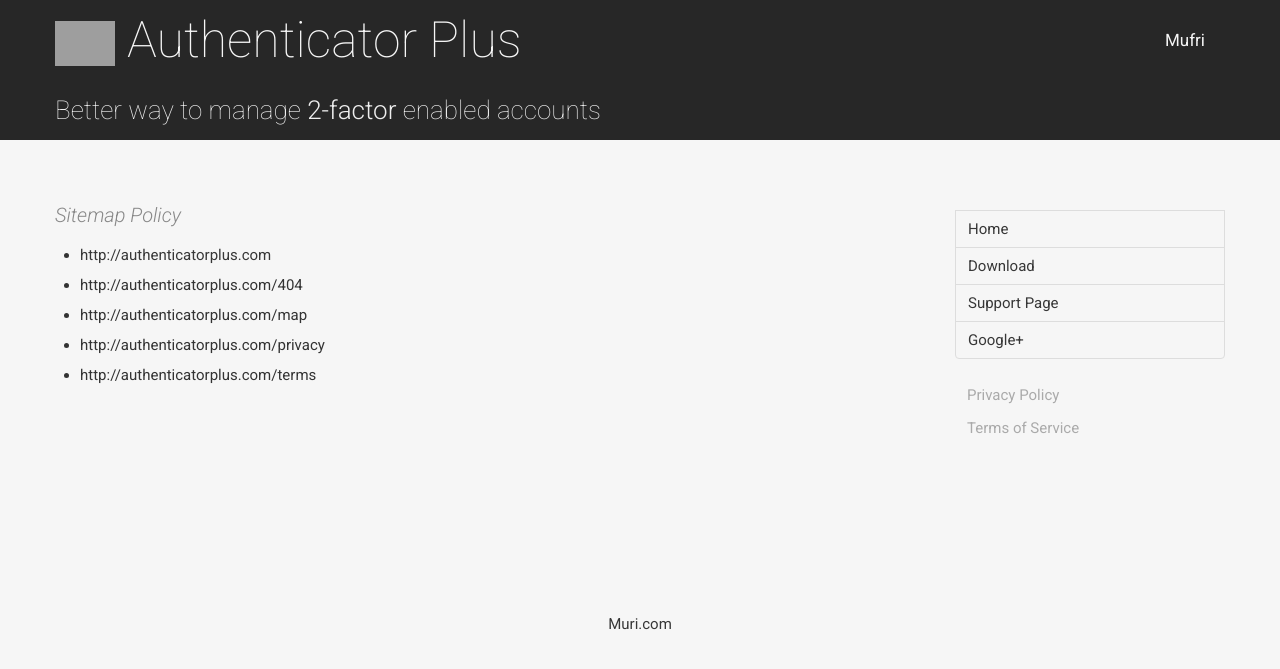
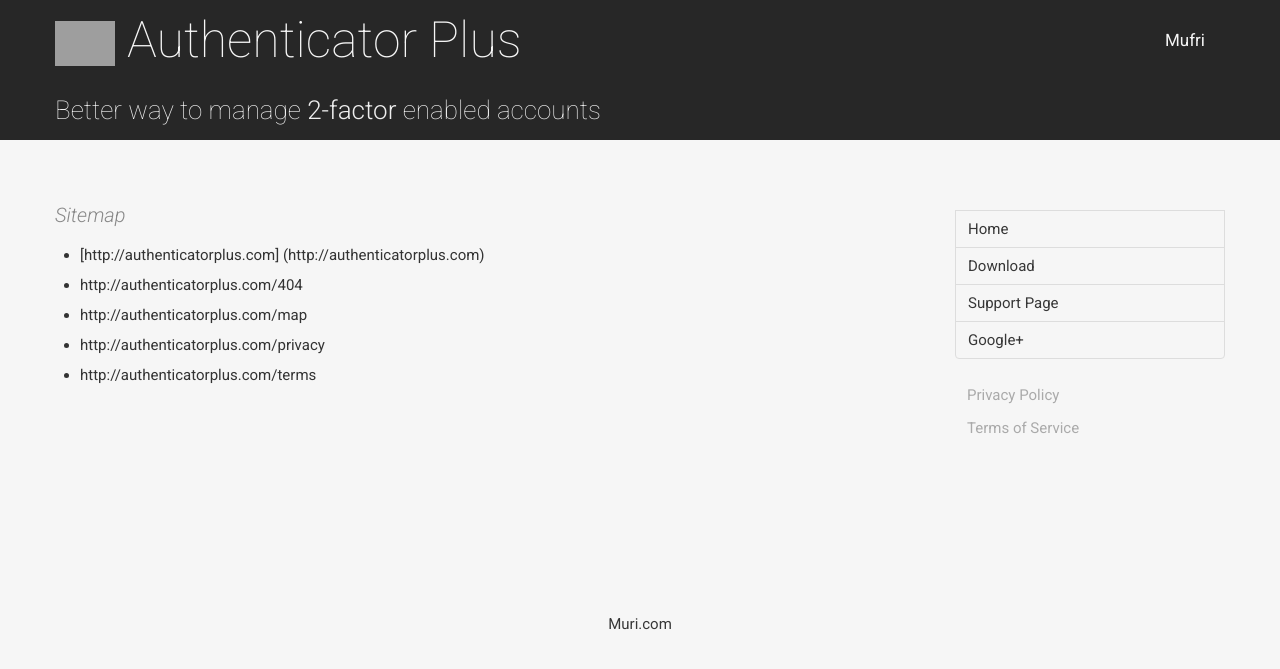
Before and after one commit to mufri/Authenticator-Plus, a Jekyll site: the page built from map.md, in a window 1280 px wide. Shown: the top 669 px of the page. Built offline with Jekyll 4.4.1, drawn with Linux system fonts in a browser that asks for light colours; nearby versions of some CDN libraries; Markdown is read by kramdown in place of the engine named in the settings; a script that is not in the unit is left out; comment, search, counter and statistics services are not loaded; grey boxes are pictures that could not be loaded.

Commit message:
Published with https://stackedit.io/

```diff
--- a/map.md
+++ b/map.md
@@ -1,8 +1,8 @@
 ---
  layout: default
- title: Sitemap Policy
+ title: Sitemap
 ---
- - [http://{{ site.domain }}][1]
+ - [http://{{ site.domain }}] (http://{{ site.domain }})
 {% for page in site.posts %}
     - http://{{ site.domain }}{{ page.url }}
 {% endfor %}
```
Also changed, not shown: other parts of map.md (+0 -3 lines).
